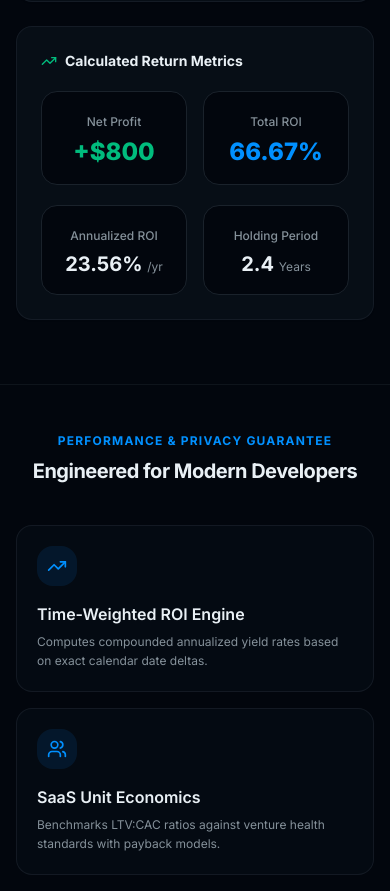
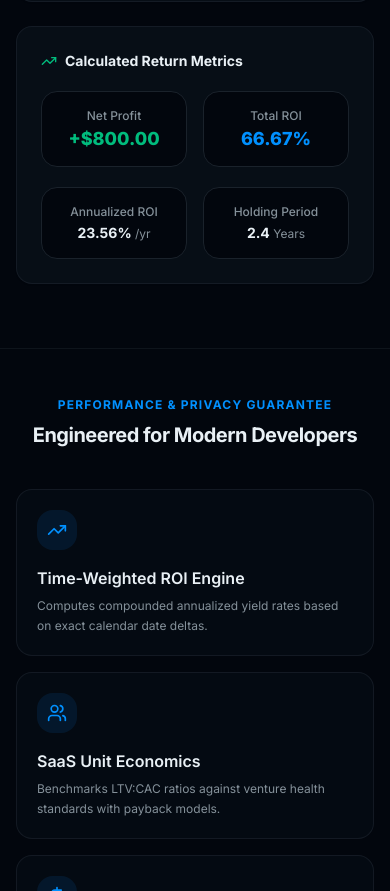
Before and after one commit to Digitalmixdev/Digitalmixdev, a Next.js app: page /tools/kpi-calculator in a window 390 px wide. Shown: the part 893-1784 px from the top of the page. Built offline with nearby package versions, Linux system fonts and the light colour scheme; no server answers.

Commit message:
Some changes in the UI

```diff
--- a/components/cta-section.tsx
+++ b/components/cta-section.tsx
@@ -34,7 +34,7 @@ export function CTASection() {
               asChild
               size="lg"
               variant="outline"
-              className="gap-2 rounded-xl px-7 py-5 text-sm font-bold text-white border-white/30 hover:bg-white/10 transition-all"
+              className="gap-2 rounded-xl px-7 py-5 text-sm font-bold bg-black text-white border-white/20 hover:bg-white hover:text-black hover:border-white transition-all shadow-lg"
             >
               <Link href="/signup">
                 Create Free Account
--- a/components/kpi-calculator-tool.tsx
+++ b/components/kpi-calculator-tool.tsx
@@ -71,6 +71,16 @@ const toolMeta: ToolMetadata = {
       a: 'Profit Margin is the percentage of revenue that is gross profit (Profit / Revenue). Markup is the percentage added onto the original cost of goods (Profit / Cost). Margin is always lower than Markup.',
     },
   ],
+}
+
+function formatCurrency(val: number): string {
+  if (!isFinite(val) || isNaN(val)) return '$0.00'
+  return `$${val.toLocaleString('en-US', { minimumFractionDigits: 2, maximumFractionDigits: 2 })}`
+}
+
+function formatPercent(val: number): string {
+  if (!isFinite(val) || isNaN(val)) return '0.00%'
+  return `${val.toLocaleString('en-US', { minimumFractionDigits: 2, maximumFractionDigits: 2 })}%`
 }
 
 // 1. ROI CALCULATOR ENGINE
@@ -173,32 +183,36 @@ function RoiCalculatorEngine({ onCalculate }: { onCalculate: () => void }) {
         </h3>
 
         <div className="grid grid-cols-2 gap-4">
-          <div className="p-4 rounded-xl bg-background border border-border text-center">
-            <span className="text-xs text-muted-foreground font-medium">Net Profit</span>
-            <div className={`text-2xl font-extrabold mt-1 ${profit >= 0 ? 'text-emerald-500' : 'text-rose-500'}`}>
-              {profit >= 0 ? `+$${profit.toLocaleString()}` : `-$${Math.abs(profit).toLocaleString()}`}
+          <div className="p-4 rounded-xl bg-background border border-border text-center min-w-0">
+            <span className="text-xs text-muted-foreground font-medium block">Net Profit</span>
+            <div
+              className={`text-lg sm:text-xl md:text-2xl font-extrabold mt-1 break-all leading-tight ${profit >= 0 ? 'text-emerald-500' : 'text-rose-500'}`}
+            >
+              {profit >= 0 ? `+${formatCurrency(profit)}` : `-${formatCurrency(Math.abs(profit))}`}
             </div>
           </div>
 
-          <div className="p-4 rounded-xl bg-background border border-border text-center">
-            <span className="text-xs text-muted-foreground font-medium">Total ROI</span>
-            <div className={`text-2xl font-extrabold mt-1 ${totalRoi >= 0 ? 'text-primary' : 'text-rose-500'}`}>
-              {totalRoi.toFixed(2)}%
+          <div className="p-4 rounded-xl bg-background border border-border text-center min-w-0">
+            <span className="text-xs text-muted-foreground font-medium block">Total ROI</span>
+            <div
+              className={`text-lg sm:text-xl md:text-2xl font-extrabold mt-1 break-all leading-tight ${totalRoi >= 0 ? 'text-primary' : 'text-rose-500'}`}
+            >
+              {formatPercent(totalRoi)}
             </div>
           </div>
         </div>
 
         <div className="grid grid-cols-2 gap-4">
-          <div className="p-4 rounded-xl bg-background border border-border text-center">
-            <span className="text-xs text-muted-foreground font-medium">Annualized ROI</span>
-            <div className="text-xl font-bold text-foreground mt-1">
-              {annualizedRoi.toFixed(2)}% <span className="text-xs text-muted-foreground font-normal">/yr</span>
+          <div className="p-4 rounded-xl bg-background border border-border text-center min-w-0">
+            <span className="text-xs text-muted-foreground font-medium block">Annualized ROI</span>
+            <div className="text-sm sm:text-base md:text-xl font-bold text-foreground mt-1 break-all leading-tight">
+              {formatPercent(annualizedRoi)} <span className="text-xs text-muted-foreground font-normal">/yr</span>
             </div>
           </div>
 
-          <div className="p-4 rounded-xl bg-background border border-border text-center">
-            <span className="text-xs text-muted-foreground font-medium">Holding Period</span>
-            <div className="text-xl font-bold text-foreground mt-1">
+          <div className="p-4 rounded-xl bg-background border border-border text-center min-w-0">
+            <span className="text-xs text-muted-foreground font-medium block">Holding Period</span>
+            <div className="text-sm sm:text-base md:text-xl font-bold text-foreground mt-1 break-all leading-tight">
               {years.toFixed(1)} <span className="text-xs text-muted-foreground font-normal">Years</span>
             </div>
           </div>
@@ -299,29 +313,35 @@ function SaaSCacLtvCalculatorEngine({ onCalculate }: { onCalculate: () => void }
         </h3>
 
         <div className="grid grid-cols-2 gap-4">
-          <div className="p-4 rounded-xl bg-background border border-border text-center">
-            <span className="text-xs text-muted-foreground font-medium">CAC (Acquisition Cost)</span>
-            <div className="text-2xl font-extrabold text-foreground mt-1">${cac.toFixed(2)}</div>
+          <div className="p-4 rounded-xl bg-background border border-border text-center min-w-0">
+            <span className="text-xs text-muted-foreground font-medium block">CAC (Acquisition Cost)</span>
+            <div className="text-lg sm:text-xl md:text-2xl font-extrabold text-foreground mt-1 break-all leading-tight">
+              {formatCurrency(cac)}
+            </div>
           </div>
 
-          <div className="p-4 rounded-xl bg-background border border-border text-center">
-            <span className="text-xs text-muted-foreground font-medium">LTV (Customer Value)</span>
-            <div className="text-2xl font-extrabold text-primary mt-1">${ltv.toFixed(2)}</div>
+          <div className="p-4 rounded-xl bg-background border border-border text-center min-w-0">
+            <span className="text-xs text-muted-foreground font-medium block">LTV (Customer Value)</span>
+            <div className="text-lg sm:text-xl md:text-2xl font-extrabold text-primary mt-1 break-all leading-tight">
+              {formatCurrency(ltv)}
+            </div>
           </div>
         </div>
 
         <div className="grid grid-cols-2 gap-4">
-          <div className="p-4 rounded-xl bg-background border border-border text-center">
-            <span className="text-xs text-muted-foreground font-medium">LTV : CAC Ratio</span>
-            <div className={`text-2xl font-extrabold mt-1 ${ratio >= 3 ? 'text-emerald-500' : ratio >= 1 ? 'text-amber-500' : 'text-rose-500'}`}>
-              {ratio.toFixed(2)}x
+          <div className="p-4 rounded-xl bg-background border border-border text-center min-w-0">
+            <span className="text-xs text-muted-foreground font-medium block">LTV : CAC Ratio</span>
+            <div
+              className={`text-lg sm:text-xl md:text-2xl font-extrabold mt-1 break-all leading-tight ${ratio >= 3 ? 'text-emerald-500' : ratio >= 1 ? 'text-amber-500' : 'text-rose-500'}`}
+            >
+              {isFinite(ratio) ? ratio.toFixed(2) : '0.00'}x
             </div>
           </div>
 
-          <div className="p-4 rounded-xl bg-background border border-border text-center">
-            <span className="text-xs text-muted-foreground font-medium">Payback Period</span>
-            <div className="text-xl font-bold text-foreground mt-1">
-              {payback.toFixed(1)} <span className="text-xs text-muted-foreground font-normal">Months</span>
+          <div className="p-4 rounded-xl bg-background border border-border text-center min-w-0">
+            <span className="text-xs text-muted-foreground font-medium block">Payback Period</span>
+            <div className="text-sm sm:text-base md:text-xl font-bold text-foreground mt-1 break-all leading-tight">
+              {isFinite(payback) ? payback.toFixed(1) : '0.0'} <span className="text-xs text-muted-foreground font-normal">Months</span>
             </div>
           </div>
         </div>
@@ -386,22 +406,28 @@ function ProfitMarginCalculatorEngine({ onCalculate }: { onCalculate: () => void
           Yield & Margin Results
         </h3>
 
-        <div className="p-4 rounded-xl bg-background border border-border text-center">
-          <span className="text-xs text-muted-foreground font-medium">Gross Profit Cash</span>
-          <div className={`text-3xl font-extrabold mt-1 ${grossProfit >= 0 ? 'text-emerald-500' : 'text-rose-500'}`}>
-            ${grossProfit.toLocaleString()}
+        <div className="p-4 rounded-xl bg-background border border-border text-center min-w-0">
+          <span className="text-xs text-muted-foreground font-medium block">Gross Profit Cash</span>
+          <div
+            className={`text-xl sm:text-2xl md:text-3xl font-extrabold mt-1 break-all leading-tight ${grossProfit >= 0 ? 'text-emerald-500' : 'text-rose-500'}`}
+          >
+            {grossProfit >= 0 ? `+${formatCurrency(grossProfit)}` : `-${formatCurrency(Math.abs(grossProfit))}`}
           </div>
         </div>
 
         <div className="grid grid-cols-2 gap-4">
-          <div className="p-4 rounded-xl bg-background border border-border text-center">
-            <span className="text-xs text-muted-foreground font-medium">Gross Margin</span>
-            <div className="text-2xl font-extrabold text-primary mt-1">{marginPct.toFixed(2)}%</div>
+          <div className="p-4 rounded-xl bg-background border border-border text-center min-w-0">
+            <span className="text-xs text-muted-foreground font-medium block">Gross Margin</span>
+            <div className="text-lg sm:text-xl md:text-2xl font-extrabold text-primary mt-1 break-all leading-tight">
+              {formatPercent(marginPct)}
+            </div>
           </div>
 
-          <div className="p-4 rounded-xl bg-background border border-border text-center">
-            <span className="text-xs text-muted-foreground font-medium">Markup Percentage</span>
-            <div className="text-2xl font-extrabold text-foreground mt-1">{markupPct.toFixed(2)}%</div>
+          <div className="p-4 rounded-xl bg-background border border-border text-center min-w-0">
+            <span className="text-xs text-muted-foreground font-medium block">Markup Percentage</span>
+            <div className="text-lg sm:text-xl md:text-2xl font-extrabold text-foreground mt-1 break-all leading-tight">
+              {formatPercent(markupPct)}
+            </div>
           </div>
         </div>
       </div>
--- a/components/mobile-menu.tsx
+++ b/components/mobile-menu.tsx
@@ -120,7 +120,7 @@ export function MobileMenu({
       {mobileMenuOpen && (
         <div className="lg:hidden fixed inset-x-0 top-16 z-50 bg-background/95 backdrop-blur-2xl border-t border-border/60 flex flex-col max-h-[calc(100vh-64px)] overflow-y-auto p-4 sm:p-6 space-y-4 pb-20 shadow-2xl animate-in slide-in-from-top-4 duration-200">
           {/* Quick Hub Links */}
-          <div className="grid grid-cols-2 gap-2 shrink-0 pb-2 border-b border-border/40">
+          <div className={`grid ${isSignedIn ? 'grid-cols-2' : 'grid-cols-1'} gap-2 shrink-0 pb-2 border-b border-border/40`}>
             <Link
               href="/tools"
               onClick={() => setMobileMenuOpen(false)}
@@ -132,6 +132,7 @@ export function MobileMenu({
               <span>All Tools (14)</span>
             </Link>
 
+            {isSignedIn && (
               <Link
                 href="/favorites"
                 onClick={() => setMobileMenuOpen(false)}
@@ -142,6 +143,7 @@ export function MobileMenu({
                 </div>
                 <span>My Favorites</span>
               </Link>
+            )}
           </div>
 
           {/* Categories Navigation */}
```
Also changed, not shown: app/layout.tsx (+3 -21 lines), app/tools/[category]/page.tsx (+32 -4 lines), components/lazy-third-party-scripts.tsx (added, +64 -0 lines), components/search-box.tsx (+17 -8 lines), 2 other files (tests, documents, lock files or other folders). Lines whose indentation alone changed are shown as unchanged.
